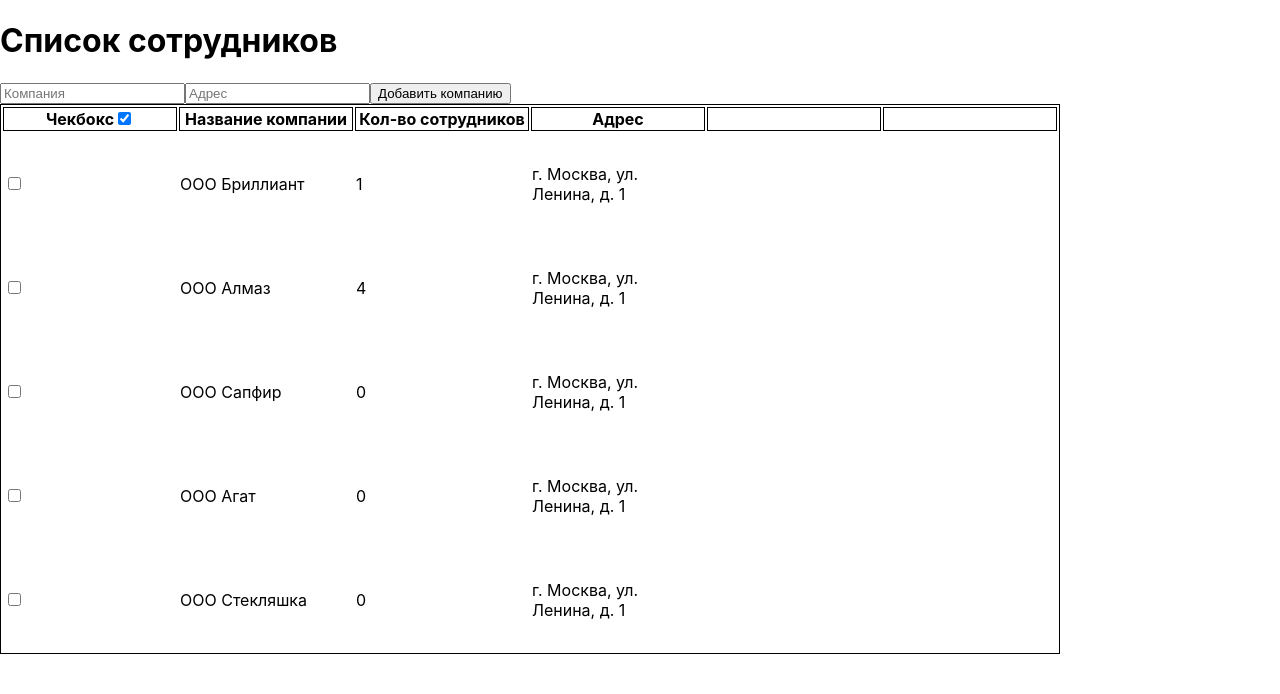
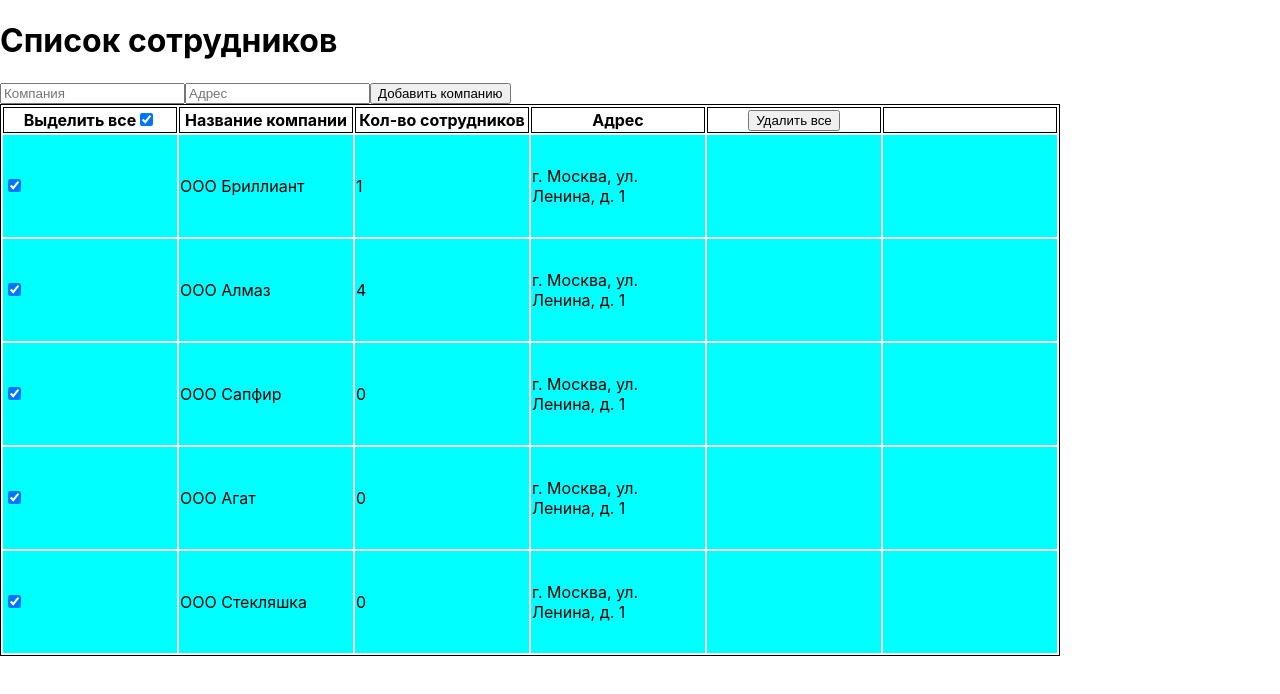
Before and after one commit to Xanaduxan/testbuild, a React (Create React App) app: page / in a window 1280 px wide. Both pictures are taken after a click on the checkbox 124 px from the left and 118 px from the top of the page. Shown: the top 694 px of the page. Built offline with nearby package versions, Linux system fonts and the light colour scheme.

Commit message:
realise multiple selectors

```diff
--- a/src/components/Company.tsx
+++ b/src/components/Company.tsx
@@ -1,7 +1,12 @@
-import { Dispatch, SetStateAction } from 'react';
+import { Dispatch, SetStateAction, useState } from 'react';
 import { useSelector } from 'react-redux';
+import { removeAllCompanies } from '../features/company/companySlice';
+import {
+  removeCompaniesEmployees,
+  removeCompanyEmployees,
+} from '../features/employee/employeeSlice';
 
-import { RootState } from '../store';
+import { RootState, useAppDispatch } from '../store';
 import CompanyRow from './CompanyRow';
 
 const Company = ({
@@ -12,25 +17,47 @@ const Company = ({
   setFirmIds: Dispatch<SetStateAction<Array<number>>>;
 }) => {
   const { companies } = useSelector((state: RootState) => state.companies);
+  let companiesIds = companies.map((comp) => comp.id);
+  const [chose, setChose] = useState(false);
+  const [showDelete, setShowDelete] = useState(false);
+  const dispatch = useAppDispatch();
+  const selectAllCompany = (e: React.ChangeEvent<HTMLInputElement>) => {
+    setChose((prevChose) => !prevChose);
+    setShowDelete((prev) => !prev);
+  };
+  const deleteAllCompanies = (e: React.MouseEvent<HTMLButtonElement>) => {
+    dispatch(removeAllCompanies(companiesIds));
+    dispatch(removeCompaniesEmployees(companiesIds));
+  };
 
   return (
     <table>
       <thead>
         <tr>
           <th>
-            Чекбокс
-            <input type="checkbox" />
+            Выделить все
+            <input
+              type="checkbox"
+              checked={chose}
+              onChange={selectAllCompany}
+            />
           </th>
           <th>Название компании</th>
           <th>Кол-во сотрудников</th>
           <th>Адрес</th>
-          <th></th>
+          <th>
+            {showDelete && (
+              <button onClick={deleteAllCompanies}>Удалить все</button>
+            )}
+          </th>
           <th></th>
         </tr>
       </thead>
       <tbody>
         {companies.map((company) => (
           <CompanyRow
+            chose={chose}
+            setChose={setChose}
             company={company}
             firmIds={firmIds}
             setFirmIds={setFirmIds}
--- a/src/components/CompanyRow.tsx
+++ b/src/components/CompanyRow.tsx
@@ -1,25 +1,28 @@
 import React, { Dispatch, SetStateAction, useState } from 'react';
 import { removeCompanyEmployees } from '../features/employee/employeeSlice';
 import { removeCompany, updateCompany } from '../features/company/companySlice';
-import { Company } from '../features/company/types/state';
+
 import { useAppDispatch } from '../store';
 import FormEmployee from './FormEmployee';
+import { Company } from '../features/company/types/state';
 
 const CompanyRow = ({
   company,
-
+  chose,
+  setChose,
   firmIds,
   setFirmIds,
 }: {
   company: Company;
-
+  chose: boolean;
+  setChose: (callback: (chosen: boolean) => boolean) => void;
   firmIds: Array<number>;
   setFirmIds: Dispatch<SetStateAction<Array<number>>>;
 }) => {
-  const [chosen, setChosen] = useState(false);
   const [show, setShow] = useState(false);
   const [addForm, setAddForm] = useState(false);
   const [edit, setEdit] = useState(false);
+  const [chosen, setChosen] = useState(false);
   const [companyName, setCompanyName] = useState(company.company);
   const [address, setAddress] = useState(company.address);
   const handleChangeCompany = (
@@ -78,9 +81,13 @@ const CompanyRow = ({
     setAddForm((prev) => !prev);
   };
   return (
-    <tr key={company.id} className={chosen ? 'selected' : ''}>
+    <tr key={company.id} className={chosen || chose ? 'selected' : ''}>
       <td>
-        <input type="checkbox" checked={chosen} onChange={selectOneCompany} />
+        <input
+          type="checkbox"
+          checked={chosen || chose}
+          onChange={selectOneCompany}
+        />
       </td>
       <td>
         {edit ? (
--- a/src/components/Employee.tsx
+++ b/src/components/Employee.tsx
@@ -1,5 +1,5 @@
 import { useSelector } from 'react-redux';
-import { Dispatch, SetStateAction } from 'react';
+import { Dispatch, SetStateAction, useState } from 'react';
 import { RootState } from '../store';
 import EmployeeRow from './EmployeeRow';
 import { Employee as IEmployee } from '../features/employee/types/state';
@@ -16,6 +16,11 @@ const Employee = ({
     firmIds.includes(employee.companyId)
   );
 
+  const [choose, setChoose] = useState(false);
+  const selectAllEmployees = (e: React.ChangeEvent<HTMLInputElement>) => {
+    setChoose((prev) => !prev);
+  };
+
   return (
     <>
       {sortEmployees.length ? (
@@ -23,18 +28,28 @@ const Employee = ({
           <thead>
             <tr>
               <th>
-                Чекбокс
-                <input type="checkbox" />
+                Выделить все
+                <input
+                  type="checkbox"
+                  checked={choose}
+                  onChange={selectAllEmployees}
+                />
               </th>
               <th>Фамилия</th>
               <th>Имя</th>
               <th>Должность</th>
-              <th></th>
+              <th>
+                <button>Удалить</button>
+              </th>
             </tr>
           </thead>
           <tbody>
             {sortEmployees.map((employee: IEmployee) => (
-              <EmployeeRow employee={employee} />
+              <EmployeeRow
+                employee={employee}
+                choose={choose}
+                setChoose={setChoose}
+              />
             ))}
           </tbody>
         </table>
--- a/src/components/EmployeeRow.tsx
+++ b/src/components/EmployeeRow.tsx
@@ -7,7 +7,15 @@ import {
 import { Employee } from '../features/employee/types/state';
 import { useAppDispatch } from '../store';
 
-const EmployeeRow = ({ employee }: { employee: Employee }) => {
+const EmployeeRow = ({
+  employee,
+  choose,
+  setChoose,
+}: {
+  employee: Employee;
+  choose: boolean;
+  setChoose: (callback: (chosen: boolean) => boolean) => void;
+}) => {
   const [chosenEmployee, setChosenEmployee] = useState(false);
   const [showEmployee, setShowEmployee] = useState(false);
   const [showEditEmployee, setShowEditEmployee] = useState(false);
@@ -89,11 +97,14 @@ const EmployeeRow = ({ employee }: { employee: Employee }) => {
     setShowEmployee((prev) => !prev);
   };
   return (
-    <tr key={employee.id} className={chosenEmployee ? 'selected' : ''}>
+    <tr
+      key={employee.id}
+      className={chosenEmployee || choose ? 'selected' : ''}
+    >
       <td>
         <input
           type="checkbox"
-          checked={chosenEmployee}
+          checked={chosenEmployee || choose}
           onChange={selectOneEmployee}
         />
       </td>
--- a/src/features/company/companySlice.ts
+++ b/src/features/company/companySlice.ts
@@ -85,15 +85,20 @@ const companySlice = createSlice({
           : company
       );
     },
+    removeAllCompanies: (state, action) => {
+      state.companies = state.companies.filter(
+        (company) => !action.payload.includes(company.id)
+      );
+    },
   },
 });
 
 export default companySlice.reducer;
 export const {
   addCompany,
-
   removeCompany,
   updateCompany,
   addCountCompany,
   removeCountCompany,
+  removeAllCompanies,
 } = companySlice.actions;
--- a/src/features/employee/employeeSlice.ts
+++ b/src/features/employee/employeeSlice.ts
@@ -69,6 +69,11 @@ const employeeSlice = createSlice({
         (employee) => employee.companyId !== action.payload
       );
     },
+    removeCompaniesEmployees: (state, action) => {
+      state.employees = state.employees.filter(
+        (employee) => !action.payload.includes(employee.companyId)
+      );
+    },
     updateEmployee: (state, action) => {
       state.employees = state.employees.map((employee) =>
         employee.id === action.payload.id
@@ -88,7 +93,7 @@ export default employeeSlice.reducer;
 export const {
   initEmployees,
   addEmployee,
-
+  removeCompaniesEmployees,
   removeEmployee,
   removeCompanyEmployees,
   updateEmployee,
```
